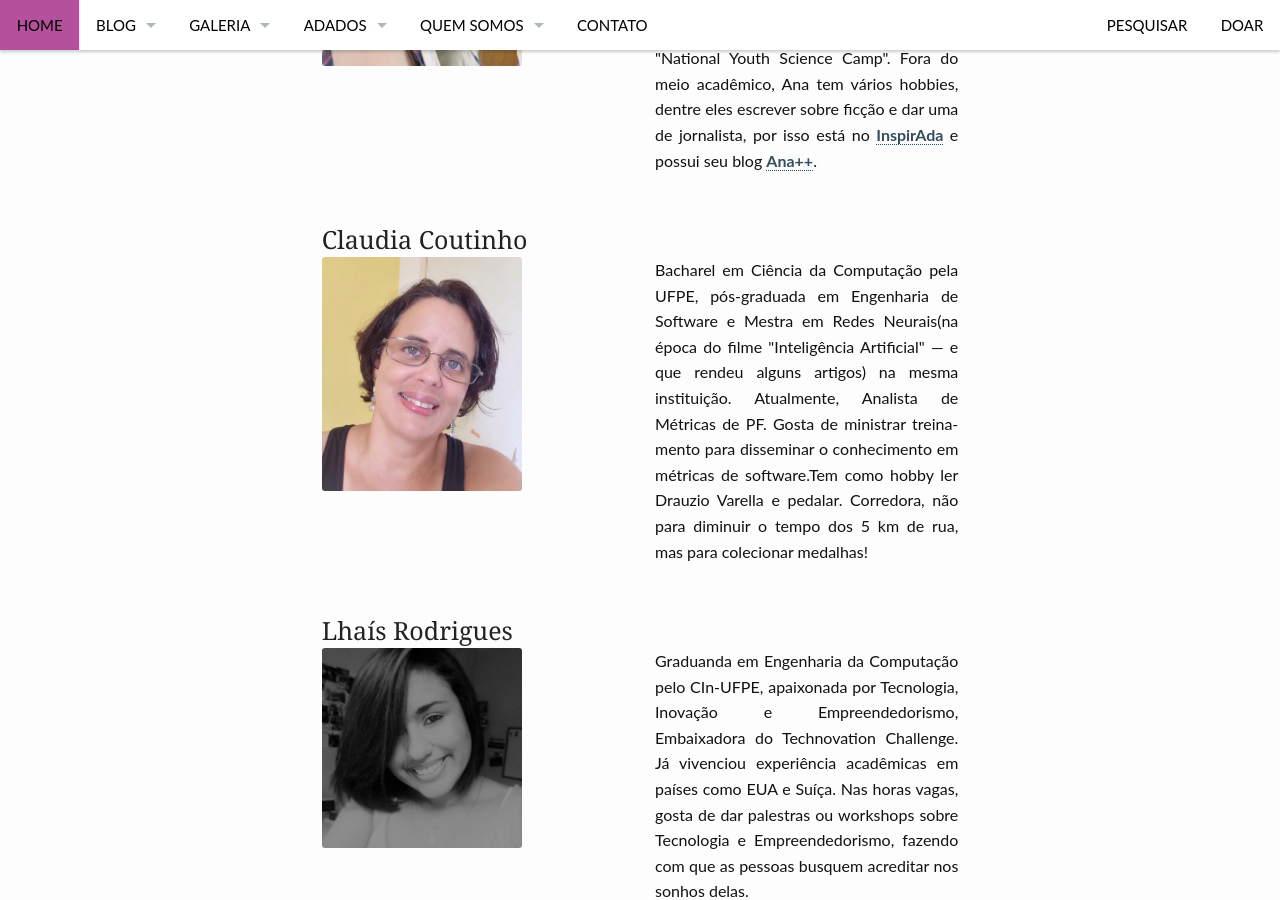
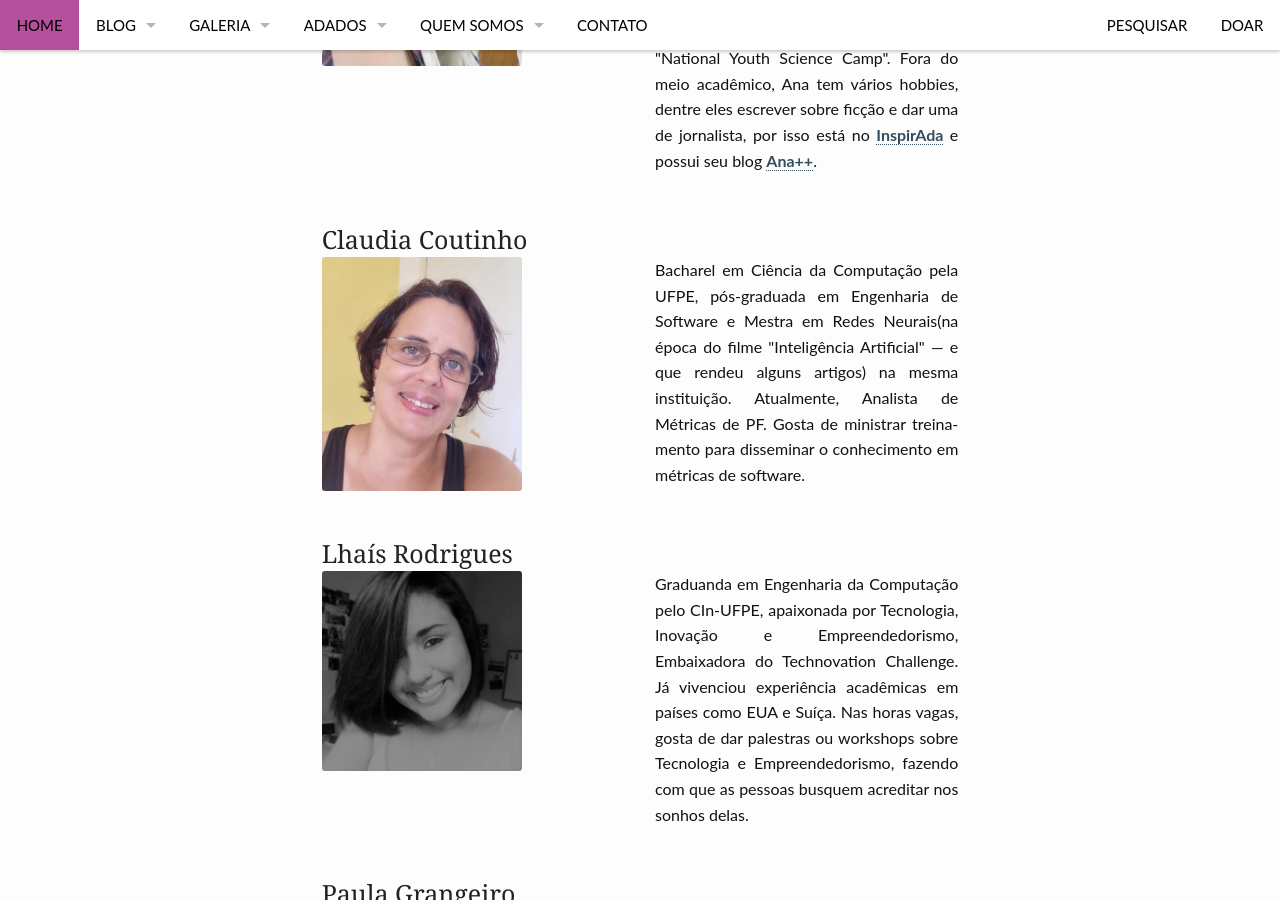
Before and after one commit to inspiradanacomputacao/inspiradanacomputacao.github.io, a Jekyll site: the page built from pages/colaboradores.md, in a window 1280 px wide and 900 px high, scrolled down 717 px. Built offline with Jekyll 4.4.1, drawn with Linux system fonts in a browser that asks for light colours.

```diff
--- a/pages/colaboradores.md
+++ b/pages/colaboradores.md
@@ -41,7 +41,7 @@ header:
       </div>
     <div class="large-6 columns">
         <p align="justify">
-          Bacharel em Ciência da Computação pela UFPE, pós-graduada em Engenharia de Software e Mestra em Redes Neurais(na época do filme "Inteligência Artificial" — e que rendeu alguns artigos) na mesma instituição. Atualmente, Analista de Métricas de PF. Gosta de ministrar treinamento para disseminar o conhecimento em métricas de software.Tem como hobby ler Drauzio Varella e pedalar. Corredora, não para diminuir o tempo dos 5 km de rua, mas para colecionar medalhas!
+          Bacharel em Ciência da Computação pela UFPE, pós-graduada em Engenharia de Software e Mestra em Redes Neurais(na época do filme "Inteligência Artificial" — e que rendeu alguns artigos) na mesma instituição. Atualmente, Analista de Métricas de PF. Gosta de ministrar treinamento para disseminar o conhecimento em métricas de software.
         </p>
     </div>
   </div>
```
